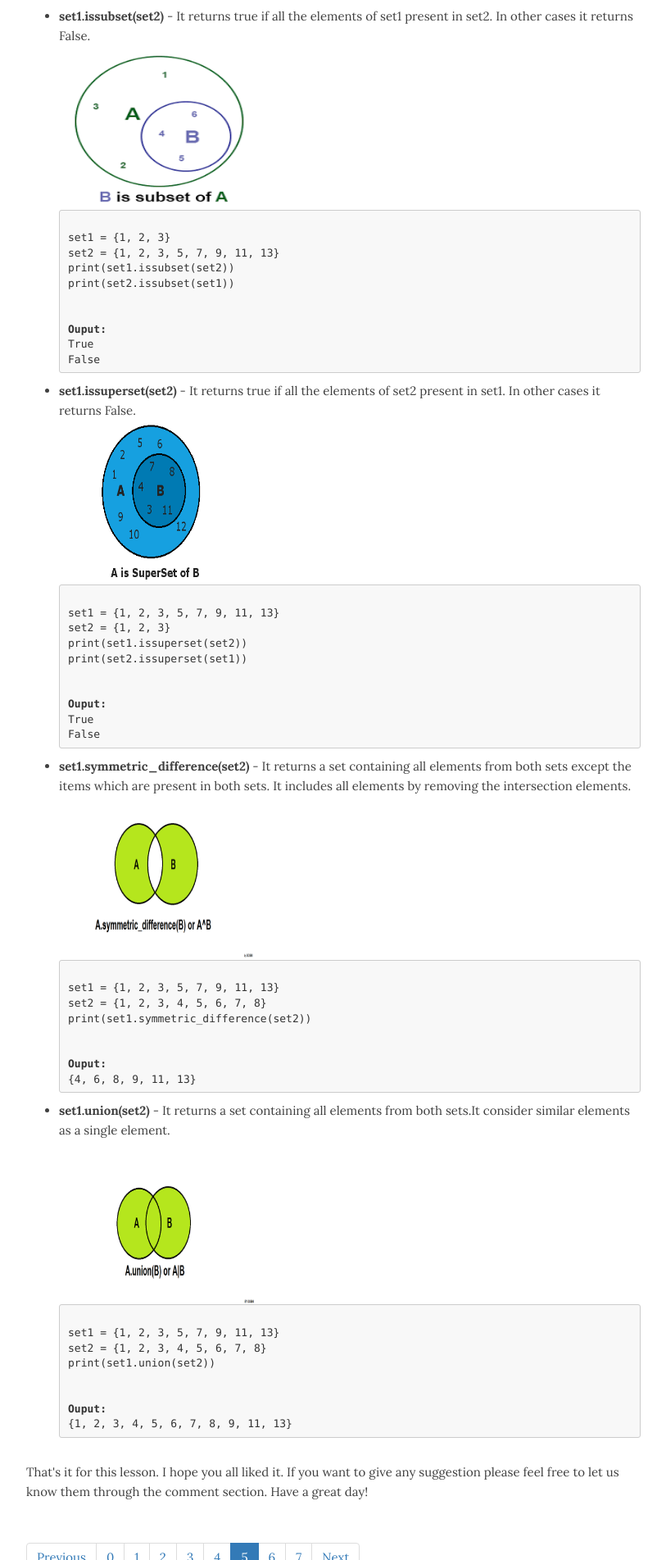
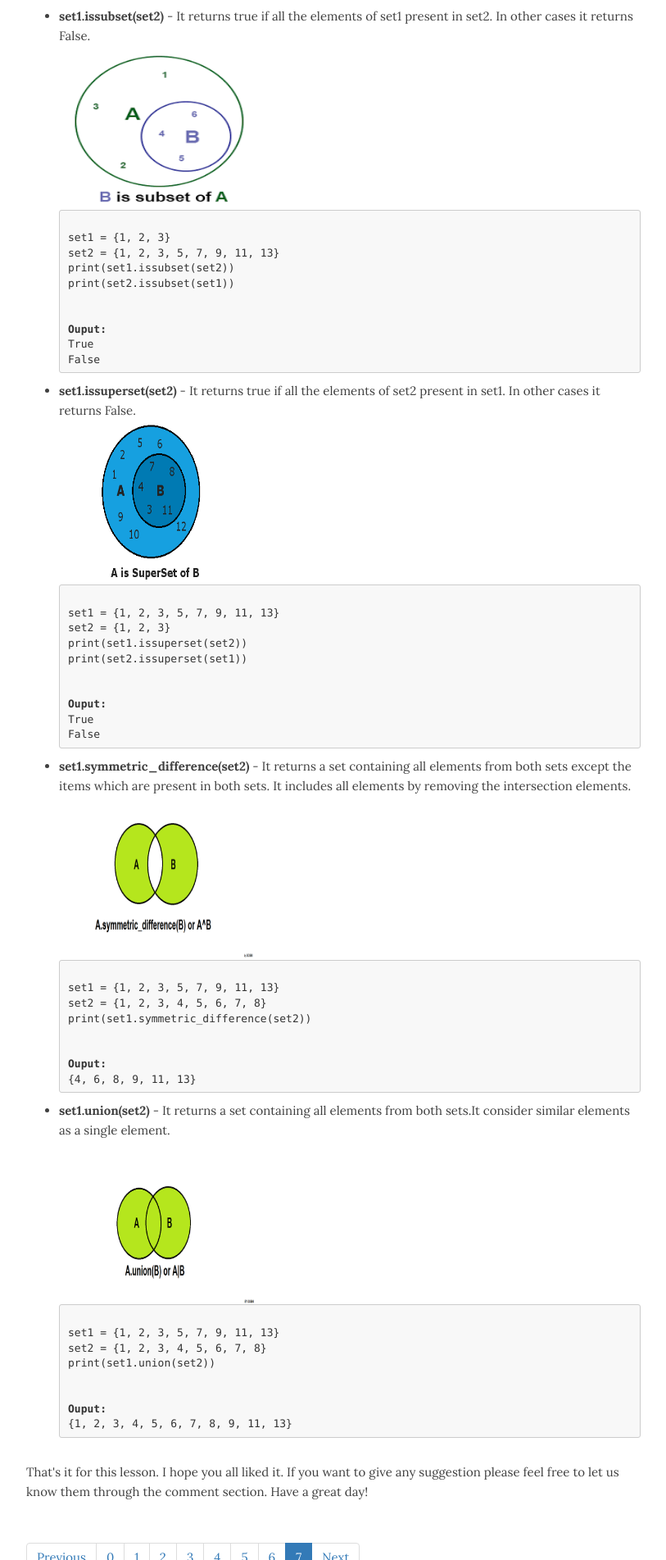
Before and after one commit to sivakrishna383/sivakrishna383.github.io, a Jekyll site: the page built from pages/sets7.md, in a window 1280 px wide. Shown: the part 4497-6400 px from the top of the page at 82% size, without its empty margins (233-1046 px from the left). Built offline with Jekyll 4.4.1, drawn with Linux system fonts in a browser that asks for light colours; nearby versions of some CDN libraries; comment, search, counter and statistics services are not loaded.

Commit message:
Update sets7.md

```diff
--- a/pages/sets7.md
+++ b/pages/sets7.md
@@ -37,9 +37,9 @@ title: Sets
 		<a href="/pages/variables/"><li class="list-group-item">Variables</li></a>
 		<a href="/pages/numbers/"><li class="list-group-item">Numbers</li></a>
 		<a href="/pages/strings4"><li class="list-group-item">Strings</li></a>
-		<a href="/pages/operators5/"><li class="list-group-item active">Operators</li></a>
+		<a href="/pages/operators5/"><li class="list-group-item">Operators</li></a>
 		<a href="/pages/lists_tuples6/"><li class="list-group-item">Lists and Tuples</li></a>
-		<a href="/pages/sets7/"><li class="list-group-item">Sets</li></a>
+		<a href="/pages/sets7/"><li class="list-group-item active">Sets</li></a>
 		<a href="#"><li class="list-group-item">Dictionaries</li></a>
 		<a href="#"><li class="list-group-item">Loops</li></a>
 		<ul>
@@ -315,9 +315,9 @@ print(set1.union(set2))
   <li class="page-item"><a class="page-link" href="/pages/variables/">2</a></li>
   <li class="page-item"><a class="page-link" href="/pages/numbers/">3</a></li>
   <li class="page-item"><a class="page-link" href="/pages/strings4">4</a></li>
-  <li class="page-item active"><a class="page-link" href="/pages/operators5/">5</a></li>
+  <li class="page-item"><a class="page-link" href="/pages/operators5/">5</a></li>
   <li class="page-item"><a class="page-link" href="/pages/lists_tuples6/">6</a></li>
-  <li class="page-item"><a class="page-link" href="/pages/sets7/">7</a></li>
+  <li class="page-item active"><a class="page-link" href="/pages/sets7/">7</a></li>
   <li class="page-item"><a class="page-link" href="#">Next</a></li>
   </ul>
 
```
